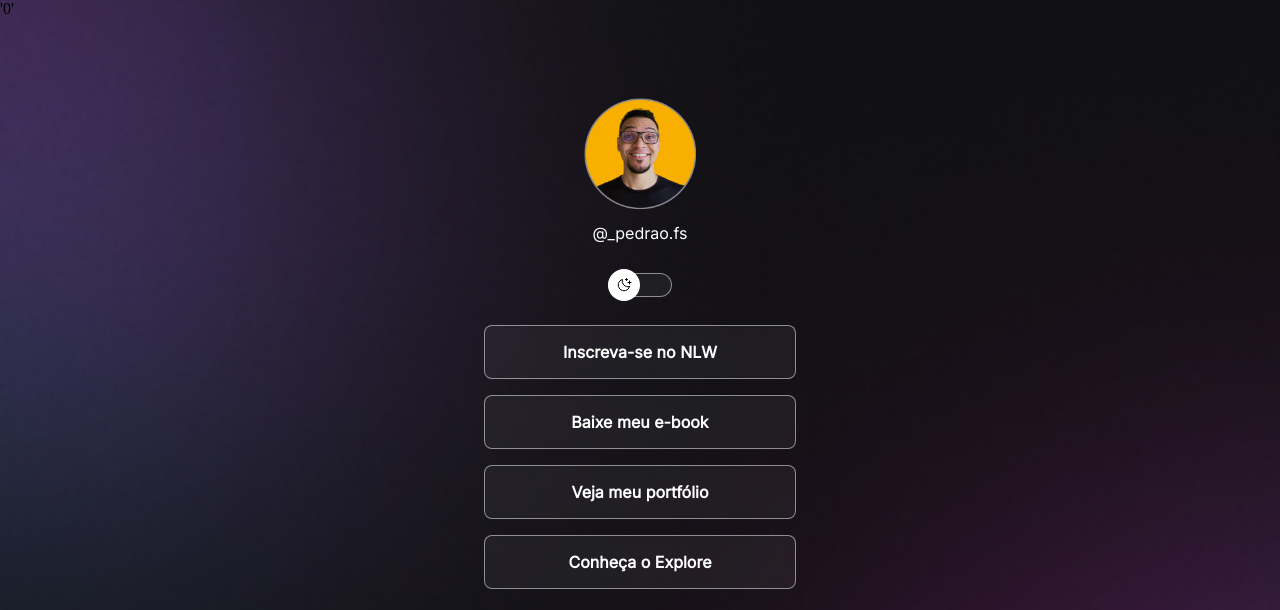
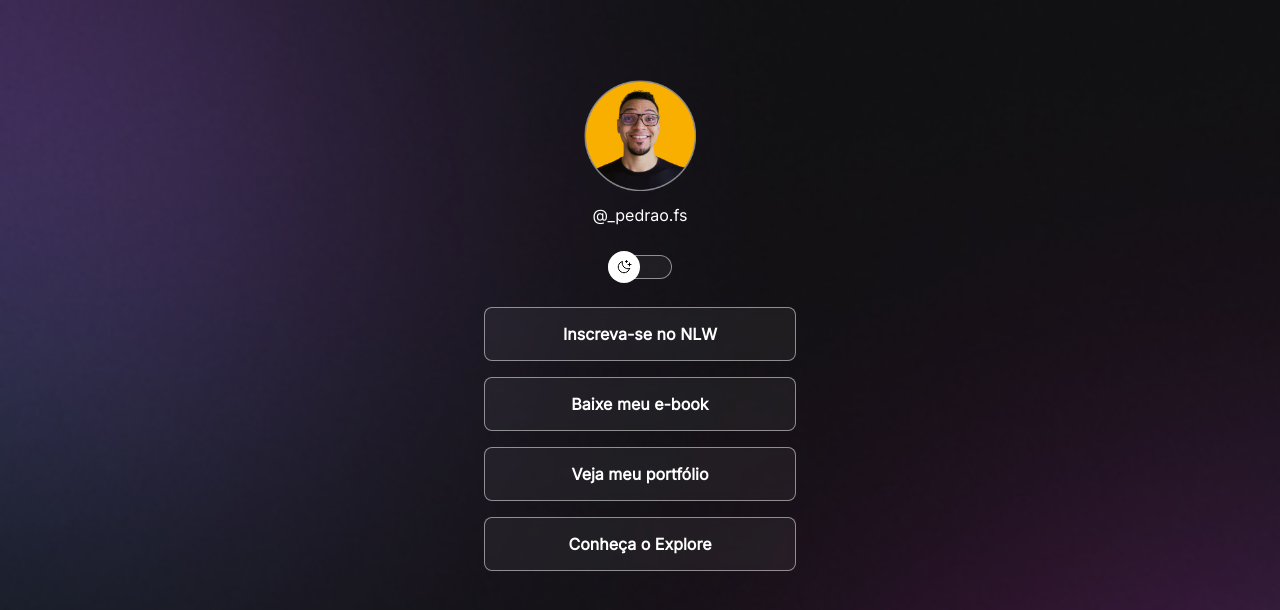
Before and after one commit to Pedrofsc012/projetodiscover, a plain HTML site: page index.html in a window 1280 px wide. Shown: the top 610 px of the page. Drawn offline with Linux system fonts and the light colour scheme.

Commit message:
tada: initial commit

```diff
--- a/index.html
+++ b/index.html
@@ -9,8 +9,8 @@
     />
     <meta charset="UTF-8" />
     <meta name="viewport" content="width=device-width, initial-scale=1.0" />
-    <link rel="stylesheet" href="style.css"/>'0'
-    <title>Projeto</title>
+    <link rel="stylesheet" href="style.css"/>
+    <title>DevLinks</title>
   </head>
   <body>
     <!--um id so pode conter um em cada tag (com nomes diferentes)-->
@@ -28,7 +28,7 @@
 
       <div id="switch" onclick="ToggleMode()">
         <button></button>
-        <span> </span>
+        <span></span>
       </div>
 
       <ul>
```
